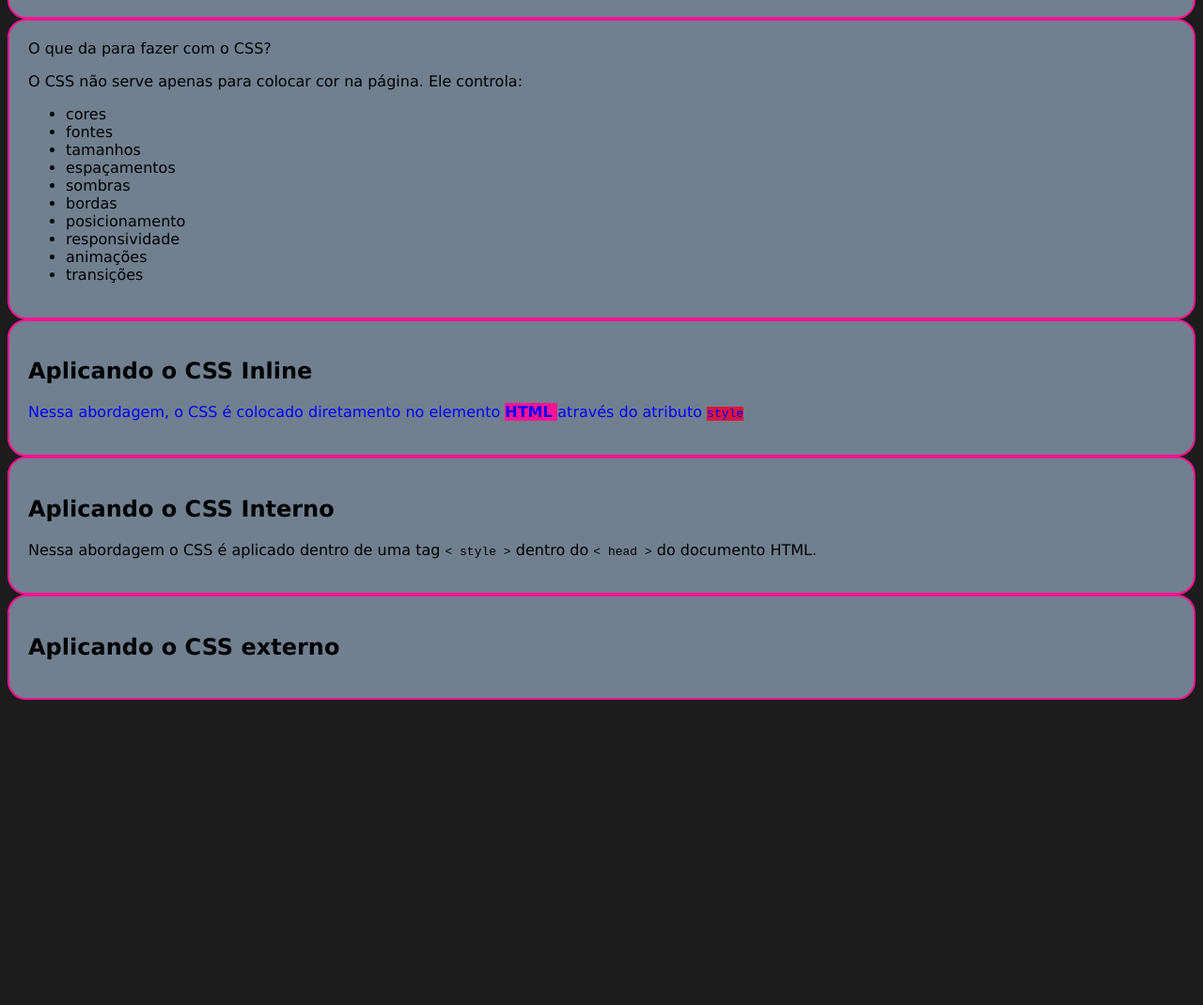
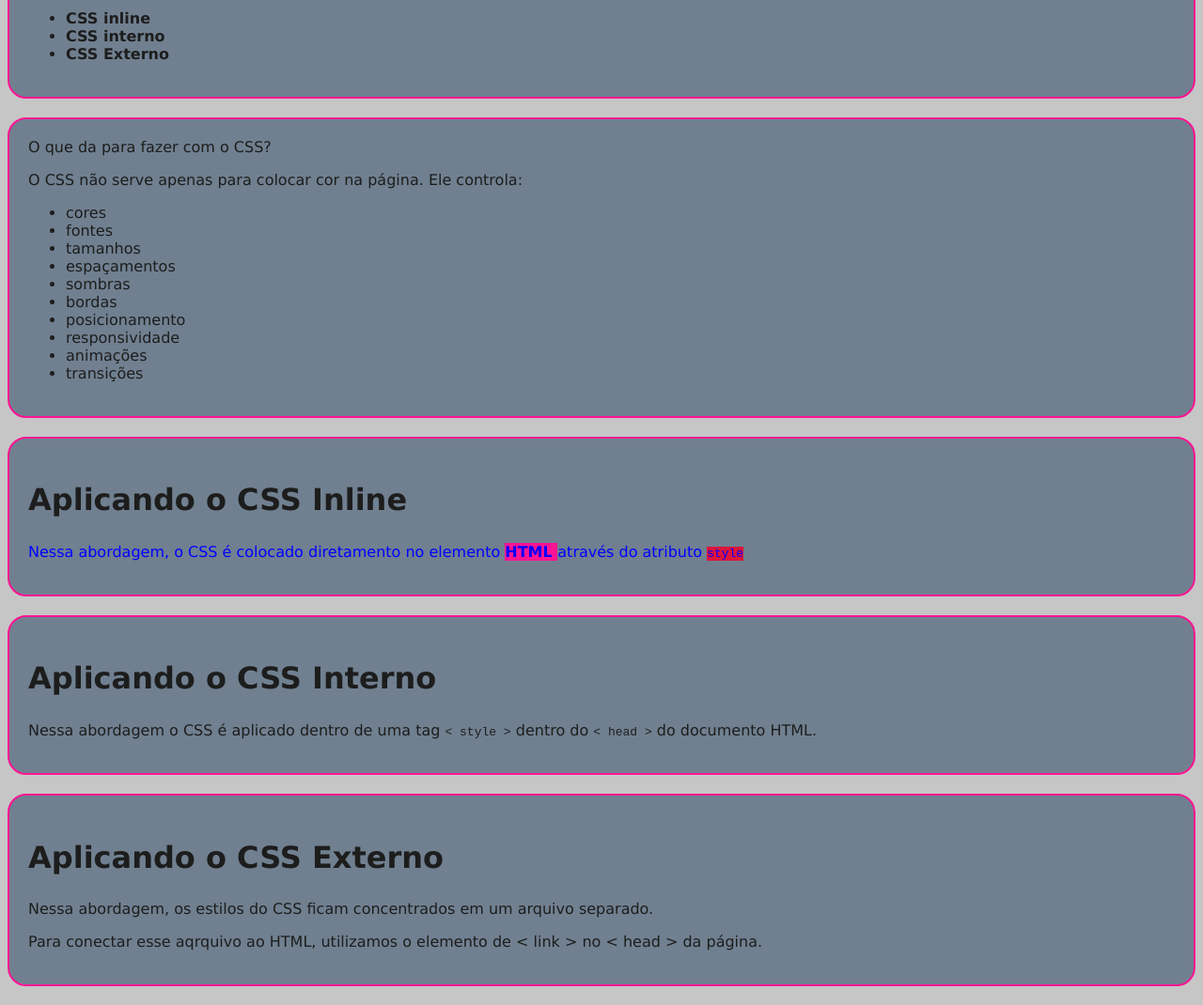
Before and after one commit to biellucass/intro-css, a plain HTML site: page index.html in a window 1280 px wide. Shown: the part 463-1533 px from the top of the page at 94% size. Before the commit the page ends 1216 px from the top, so only its background shows below. Drawn offline with Linux system fonts and the light colour scheme.

Commit message:
Adcions estrutura HTML e abordagens de CSS

```diff
--- a/index.html
+++ b/index.html
@@ -5,6 +5,7 @@
     <meta name="viewport" content="width=device-width, initial-scale=1.0">
     <meta name="description" content="Introdução ao Css">
     <title>Indrotução ao CSS</title>
+
 
     <style>
         body {
@@ -19,17 +20,15 @@
             border-color: deeppink;
             border-width: 2px;
             border-style: solid;
+            margin-bottom: 20px;
         }
 
         h1 {
             color:blueviolet;
         }
+    </style>
 
-
-
-
-
-    </style>
+    <link rel="stylesheet" href="style.css">
 </head>
 <body>
     <header>
@@ -82,7 +81,9 @@
         </section>
 
         <section>
-            <h2> Aplicando o CSS externo </h2>
+            <h2> Aplicando o CSS Externo </h2>
+            <p> Nessa abordagem, os estilos do CSS ficam concentrados em um arquivo separado. </p>
+            <p> Para conectar esse aqrquivo ao HTML, utilizamos o elemento de &lt; link &gt; no &lt; head &gt; da página.</p>
         </section>
     </main>
 
--- /dev/null
+++ b/style.css
@@ -0,0 +1,19 @@
+body {
+    background-color: #c6c6c6;
+    color: #1d1d1d;
+    color: rgb(red green blue);
+    /*
+        R - Red
+        G - Green
+        B - Blue
+    */
+    font-family: 'Lucida Sans', 'Lucida Sans Regular', 'Lucida Grande', 'Lucida Sans Unicode', Geneva, Verdana, sans-serif;
+}
+
+h1 {
+    font-size: 40px;
+}
+
+h2 {
+    font-size: 32px;
+}
```
